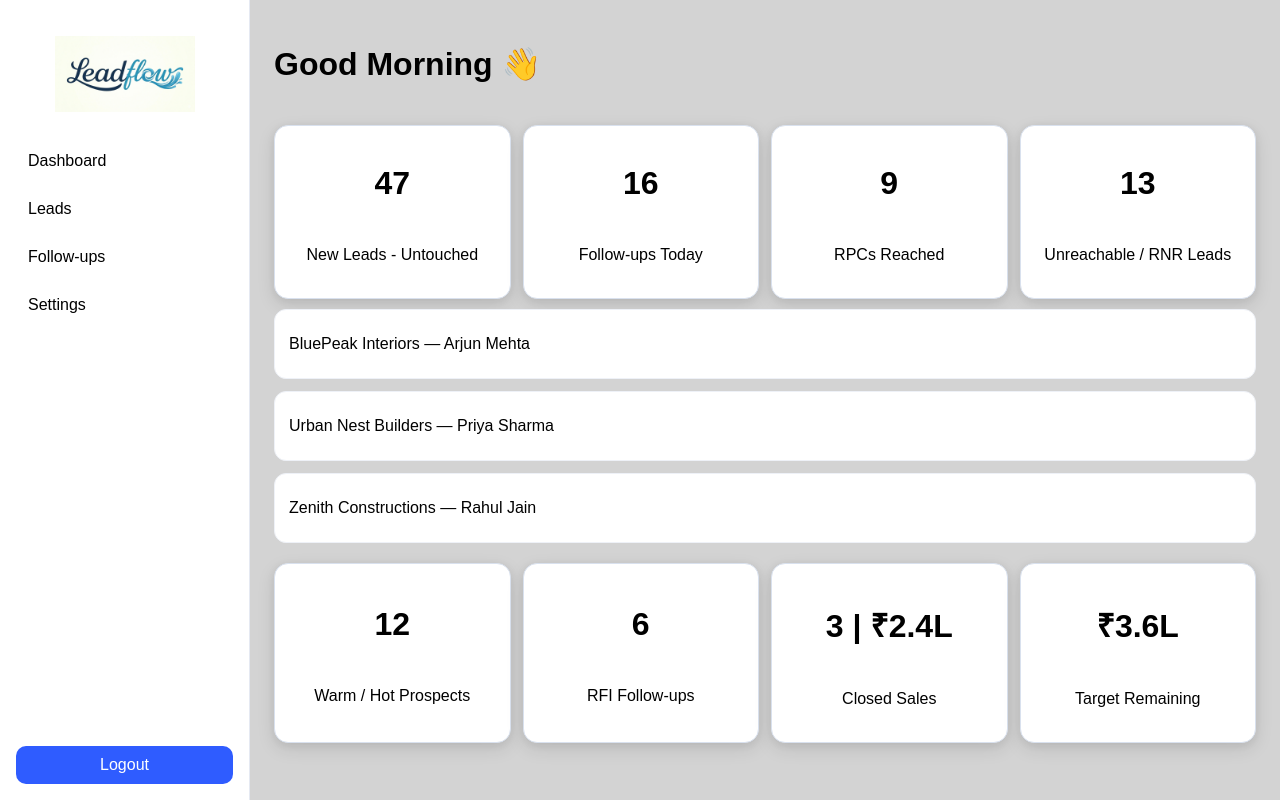
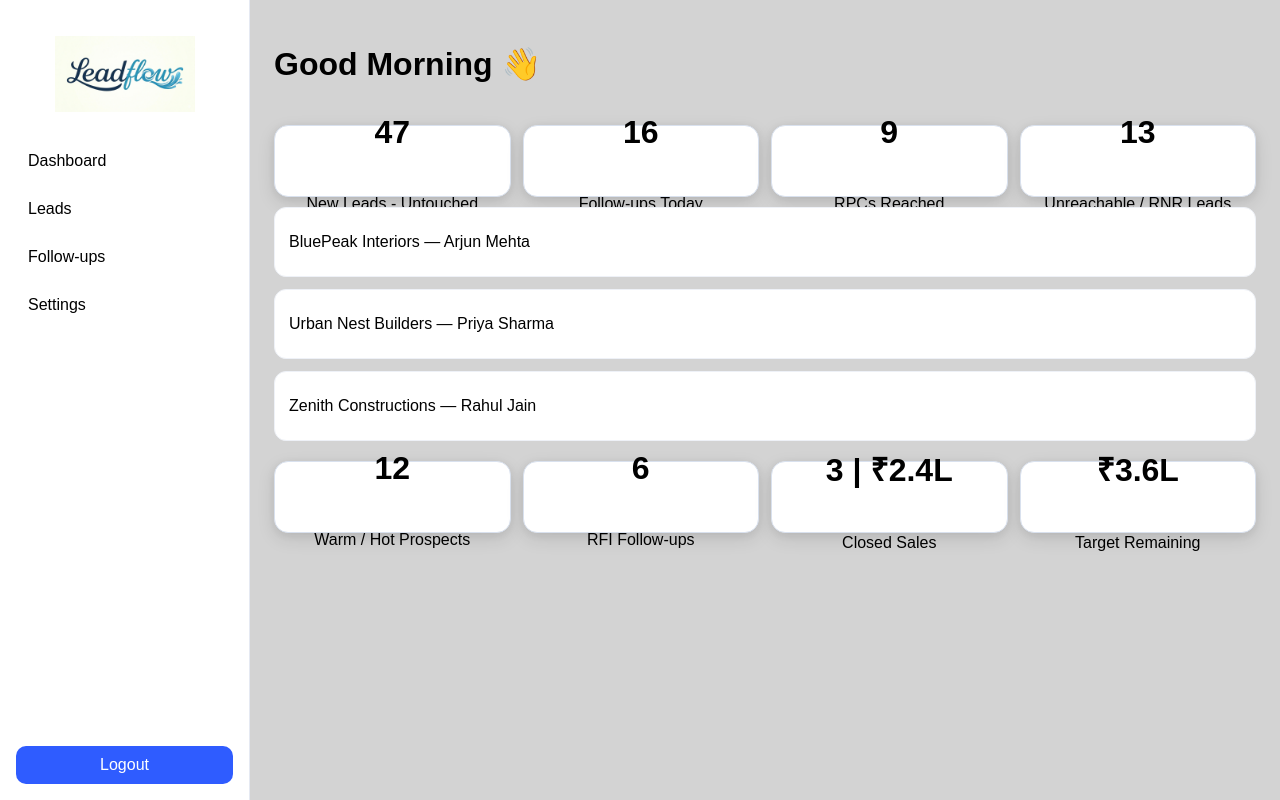
Before and after one commit to stirr3dz3phyr-ship-it/LeadFlow-WarMachine, a React (Vite) app: page / in a window 1280 px wide. Built offline with nearby package versions, Linux system fonts and the light colour scheme.

Commit message:
Update styles.css

```diff
--- a/src/styles.css
+++ b/src/styles.css
@@ -115,9 +115,8 @@ html, body {
   background: #ffffff;
   border-radius: 14px;
 
-  padding: 18px;
-
-  min-height: 90px;
+  height: 72px;
+padding: 10px;
 
   display: flex;
   flex-direction: column;
```
